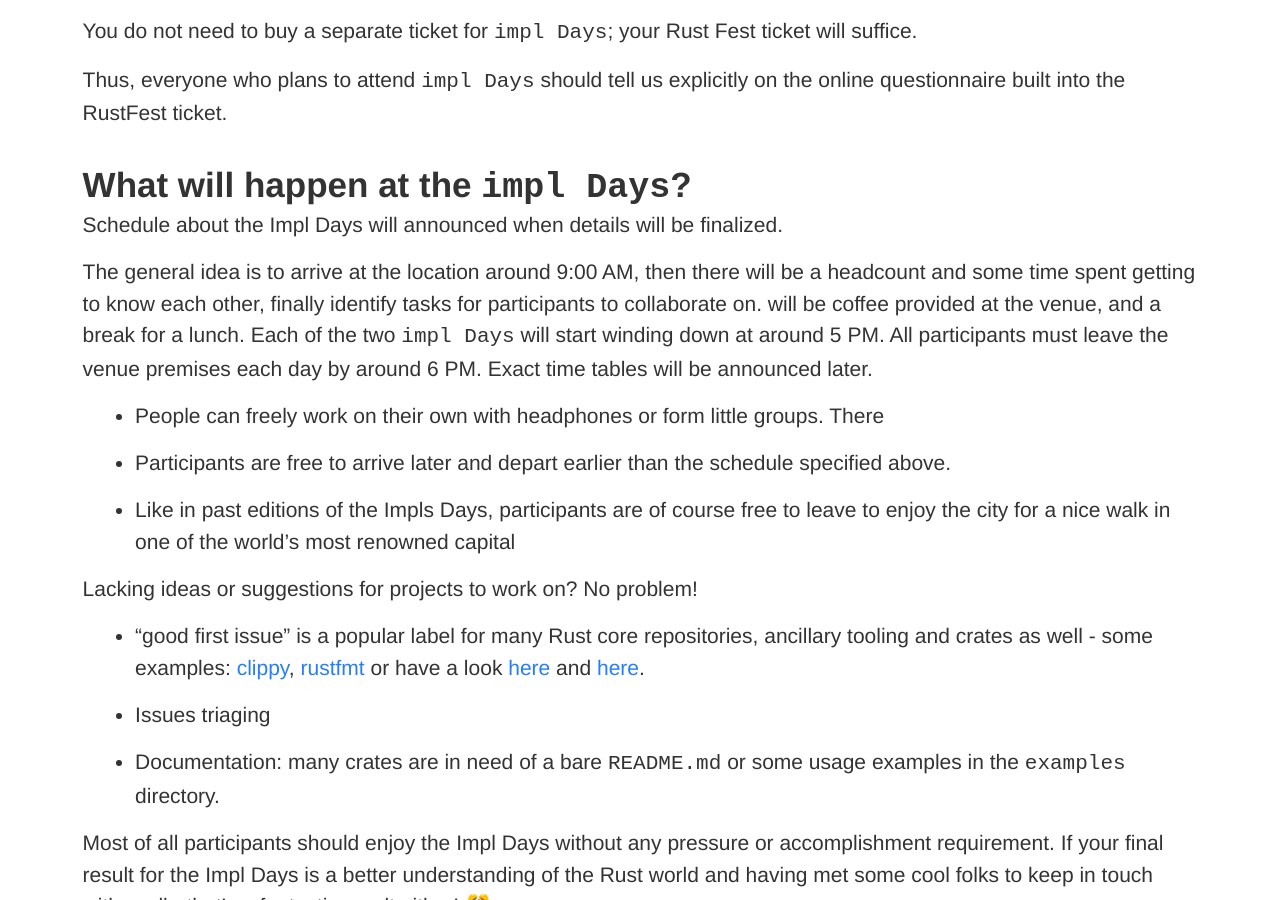
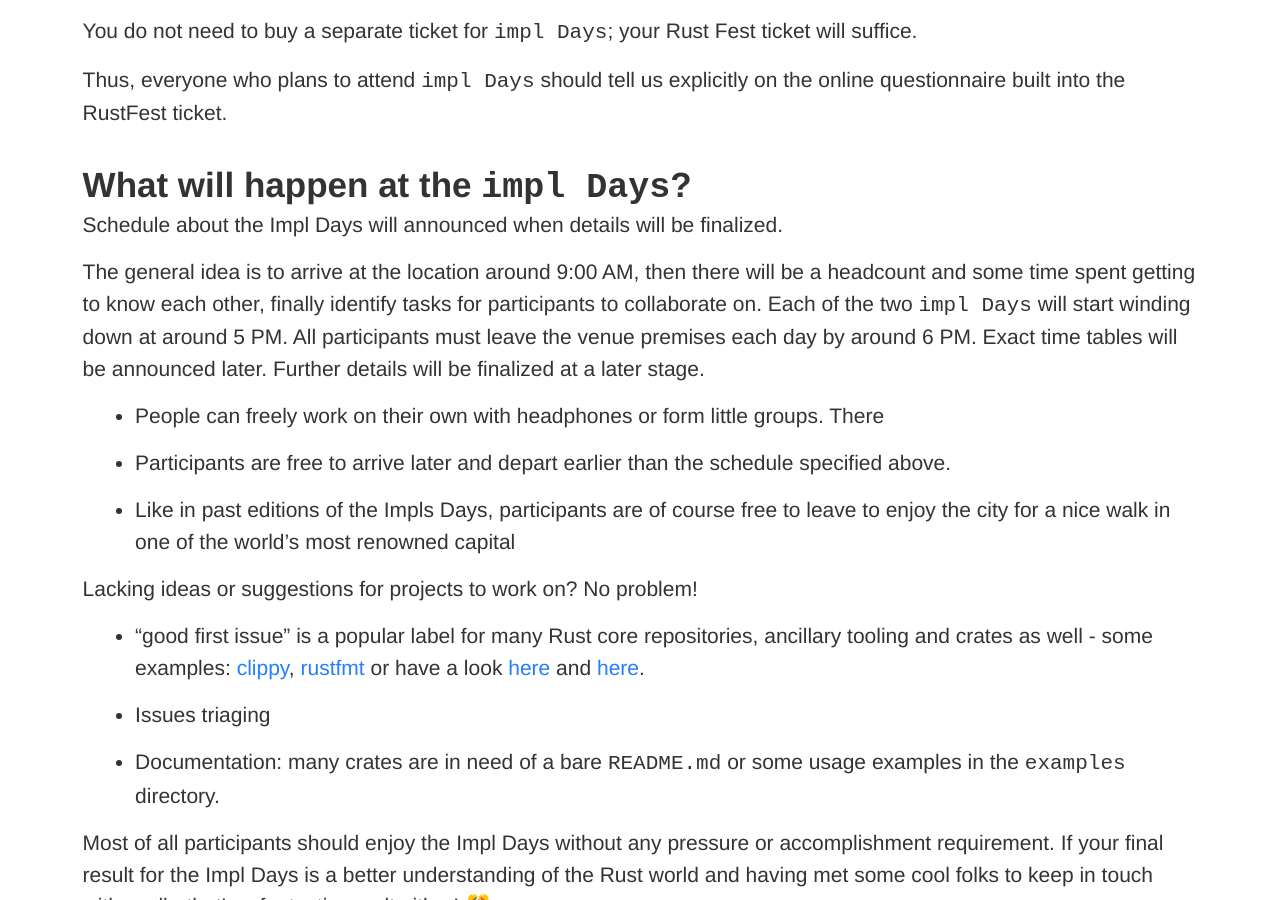
Before and after one commit to RustFestEU/rome.rustfest.eu, a Jekyll site: the page built from about-impl-days.md, in a window 1280 px wide and 900 px high, scrolled down 1154 px. Built offline with Jekyll 4.4.1, drawn with Linux system fonts in a browser that asks for light colours; nearby versions of some CDN libraries; some of the changed text lies outside the part shown.

Commit message:
improve text

```diff
--- a/about-impl-days.md
+++ b/about-impl-days.md
@@ -75,8 +75,9 @@
 Schedule about the Impl Days will announced when details will be finalized.
 
 The general idea is to arrive at the location around 9:00 AM, then there will be a headcount and some time spent getting
-to know each other, finally identify tasks for participants to collaborate on.  will be coffee provided at the venue, and a break for a lunch. Each of the two
-`impl Days` will start winding down at around 5 PM. All participants must leave the venue premises each day by around 6 PM. Exact time tables will be announced later.
+to know each other, finally identify tasks for participants to collaborate on.  Each of the two `impl Days` will start
+winding down at around 5 PM. All participants must leave the venue premises each day by around 6 PM. Exact time tables
+will be announced later. Further details will be finalized at a later stage.
 
 * People can freely work on their own with headphones or form little groups. There
 
```
Also changed, not shown: other parts of about-impl-days.md (+3 -3 lines), impl_days_room_info.html (+1 -11 lines).
